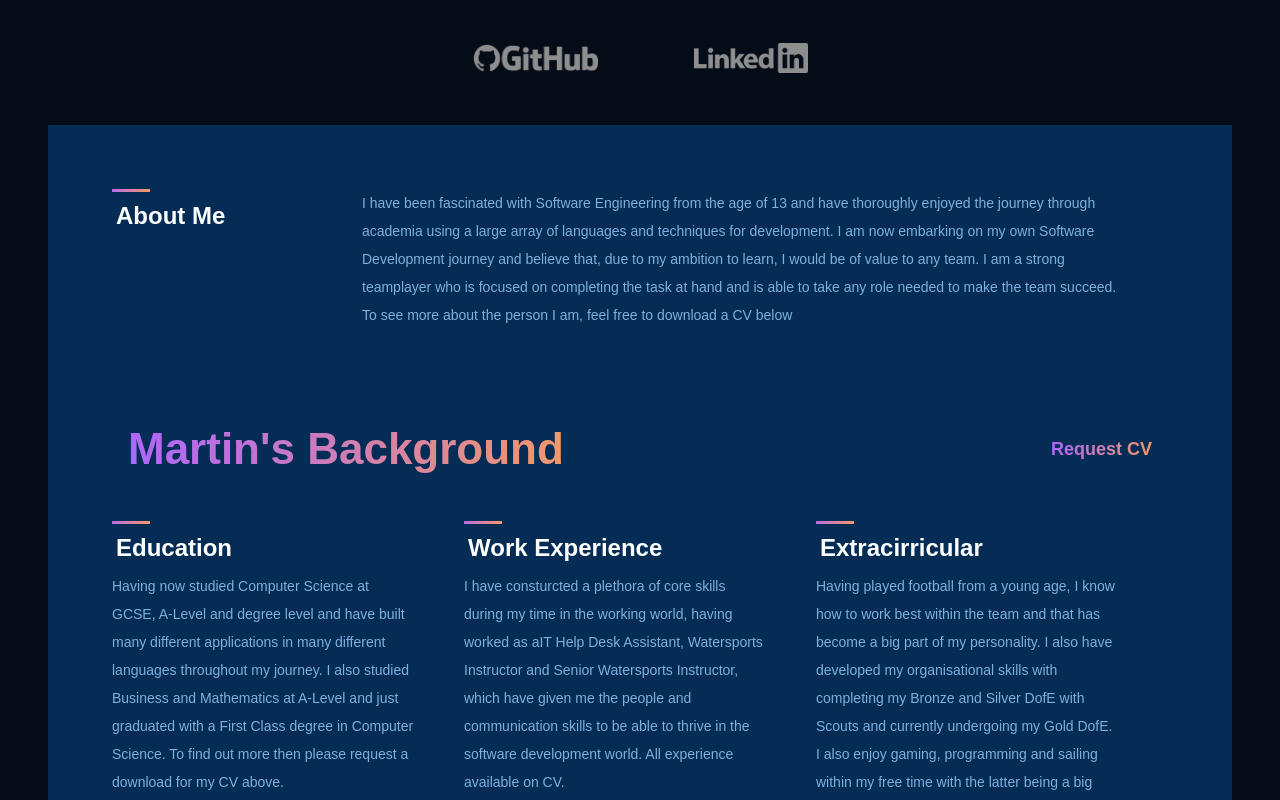
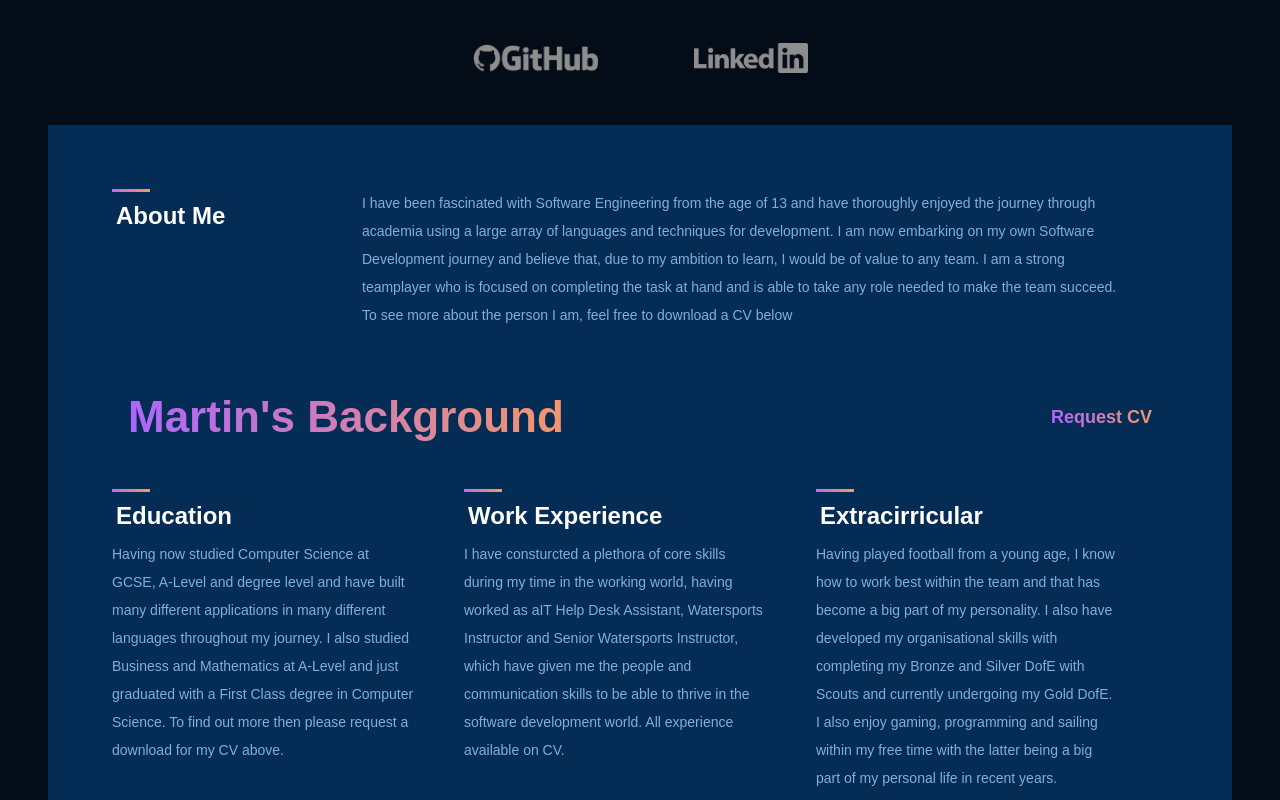
Before and after one commit to MartinPezet/portfolio-website, a React (Create React App) app in the folder client/: page / in a window 1280 px wide. Shown: the part 940-1740 px from the top of the page. Built offline with nearby package versions, Linux system fonts and the light colour scheme.

Commit message:
Changed about padding bottom

```diff
--- a/client/src/containers/aboutMe/aboutMe.css
+++ b/client/src/containers/aboutMe/aboutMe.css
@@ -1,11 +1,11 @@
 .aboutMe {
     margin: 0 3rem;
-    padding: 4rem;
+    padding: 4rem 4rem 1rem;
     background-color: var(--colorAbout);
 }
 
 .aboutMeTitle {
-    margin: 3rem 0rem 1rem;
+    margin: 1rem 0rem 1rem;
     align-items: center;
     justify-content: space-between;
     display: flex;
```
